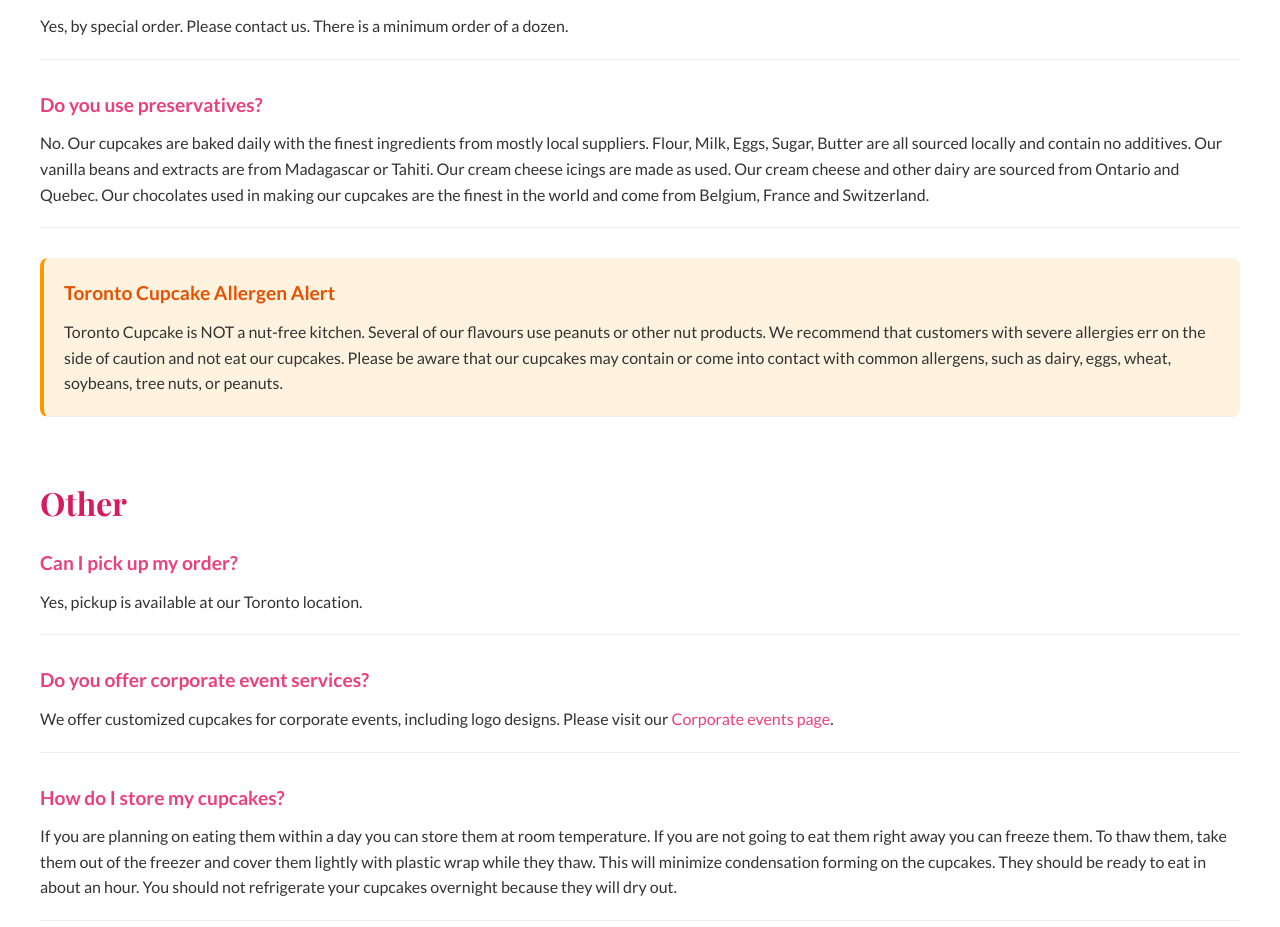
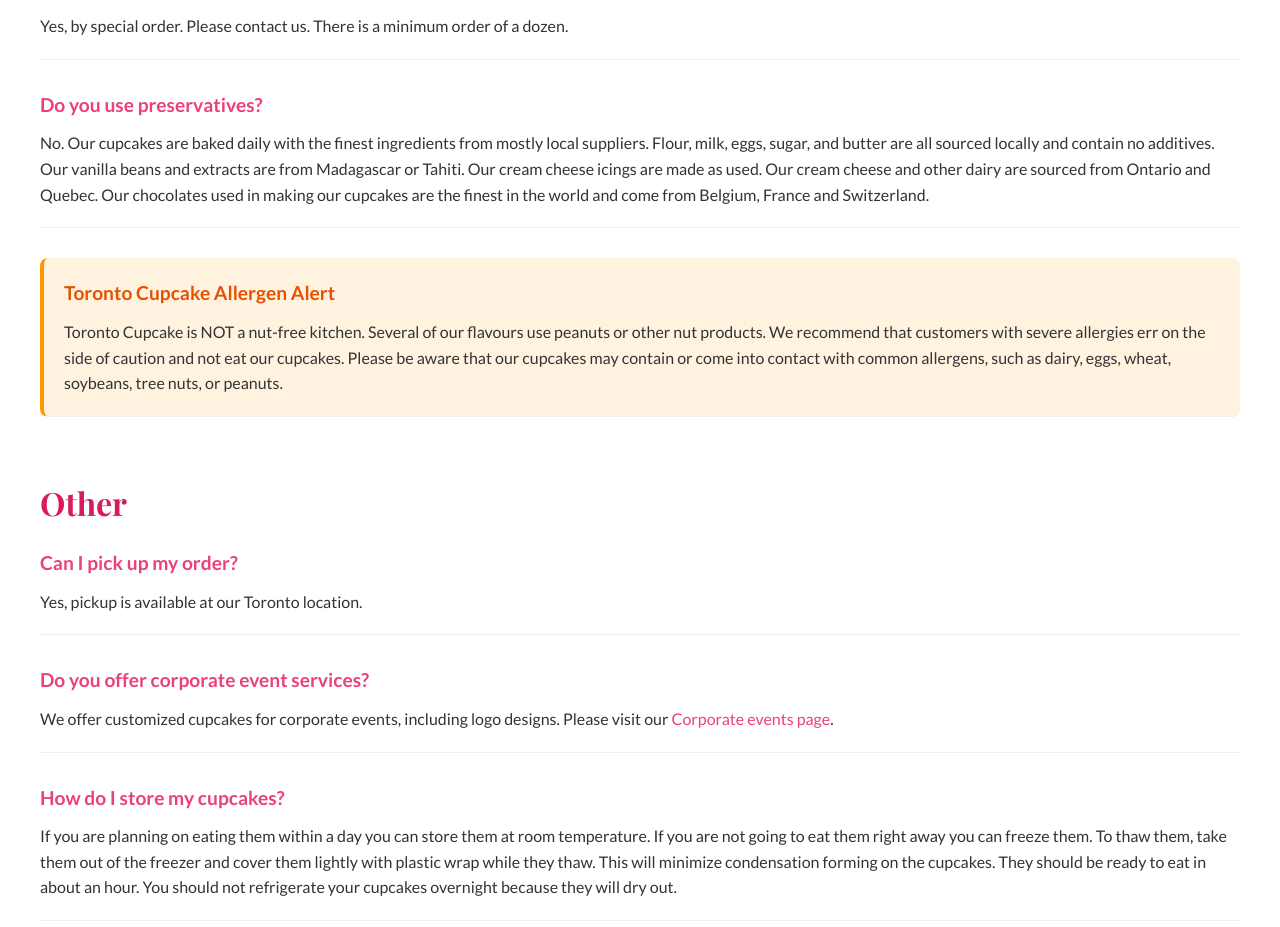
Before and after one commit to eheno1/redesign-project.github.io, a plain HTML site: page faqs.html in a window 1280 px wide. Shown: the part 2107-3034 px from the top of the page. Drawn offline with nearby package versions, Linux system fonts and the light colour scheme.

Commit message:
Update faqs.html

```diff
--- a/faqs.html
+++ b/faqs.html
@@ -122,7 +122,7 @@
 
                 <div class="faq-item">
                     <h3>Do you use preservatives?</h3>
-                    <p>No. Our cupcakes are baked daily with the finest ingredients from mostly local suppliers. Flour, Milk, Eggs, Sugar, Butter are all sourced locally and contain no additives. Our vanilla beans and extracts are from Madagascar or Tahiti. Our cream cheese icings are made as used. Our cream cheese and other dairy are sourced from Ontario and Quebec. Our chocolates used in making our cupcakes are the finest in the world and come from Belgium, France and Switzerland.</p>
+                    <p>No. Our cupcakes are baked daily with the finest ingredients from mostly local suppliers. Flour, milk, eggs, sugar, and butter are all sourced locally and contain no additives. Our vanilla beans and extracts are from Madagascar or Tahiti. Our cream cheese icings are made as used. Our cream cheese and other dairy are sourced from Ontario and Quebec. Our chocolates used in making our cupcakes are the finest in the world and come from Belgium, France and Switzerland.</p>
                 </div>
 
                 <div class="faq-item warning" style="background-color: #fff3e0; padding: 20px; border-radius: 8px; border-left: 4px solid #ff9800;">
```
